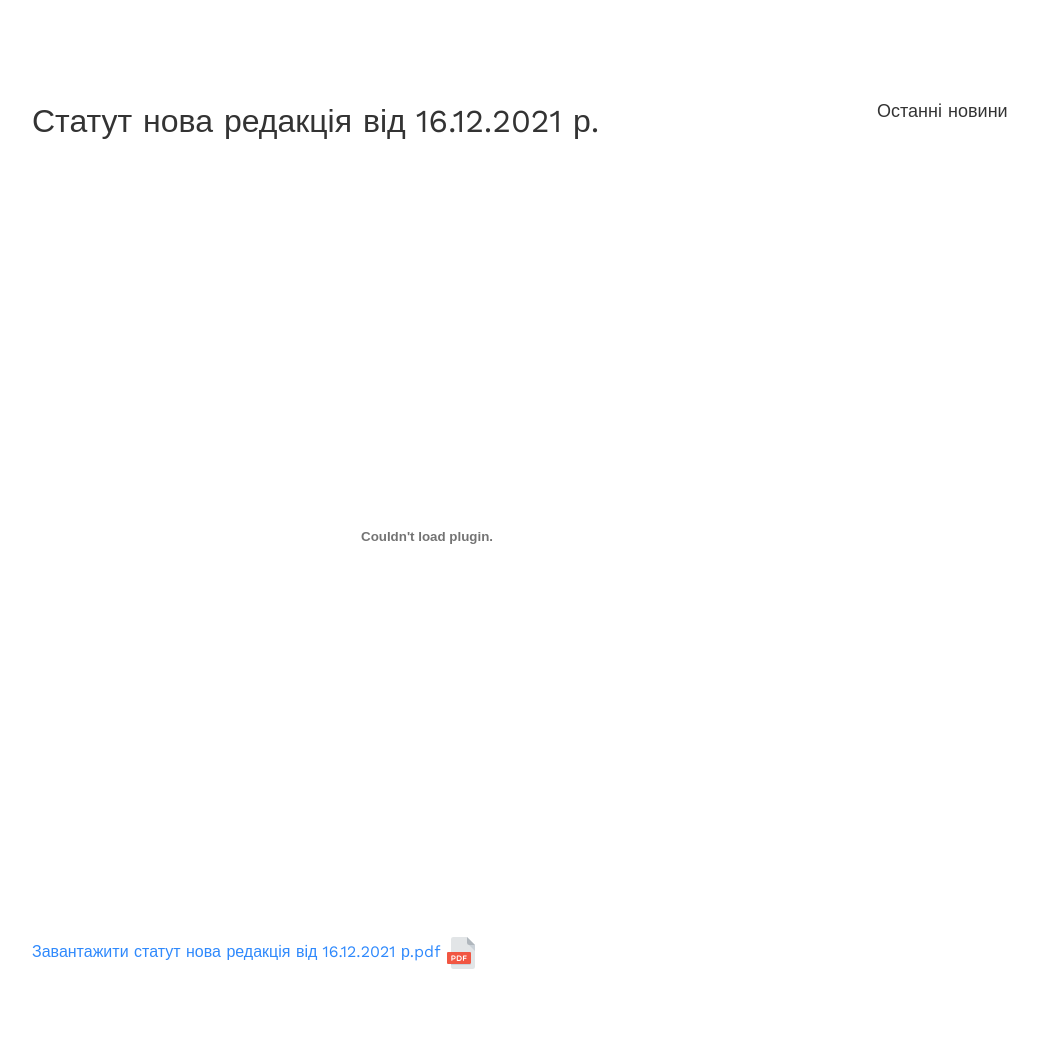
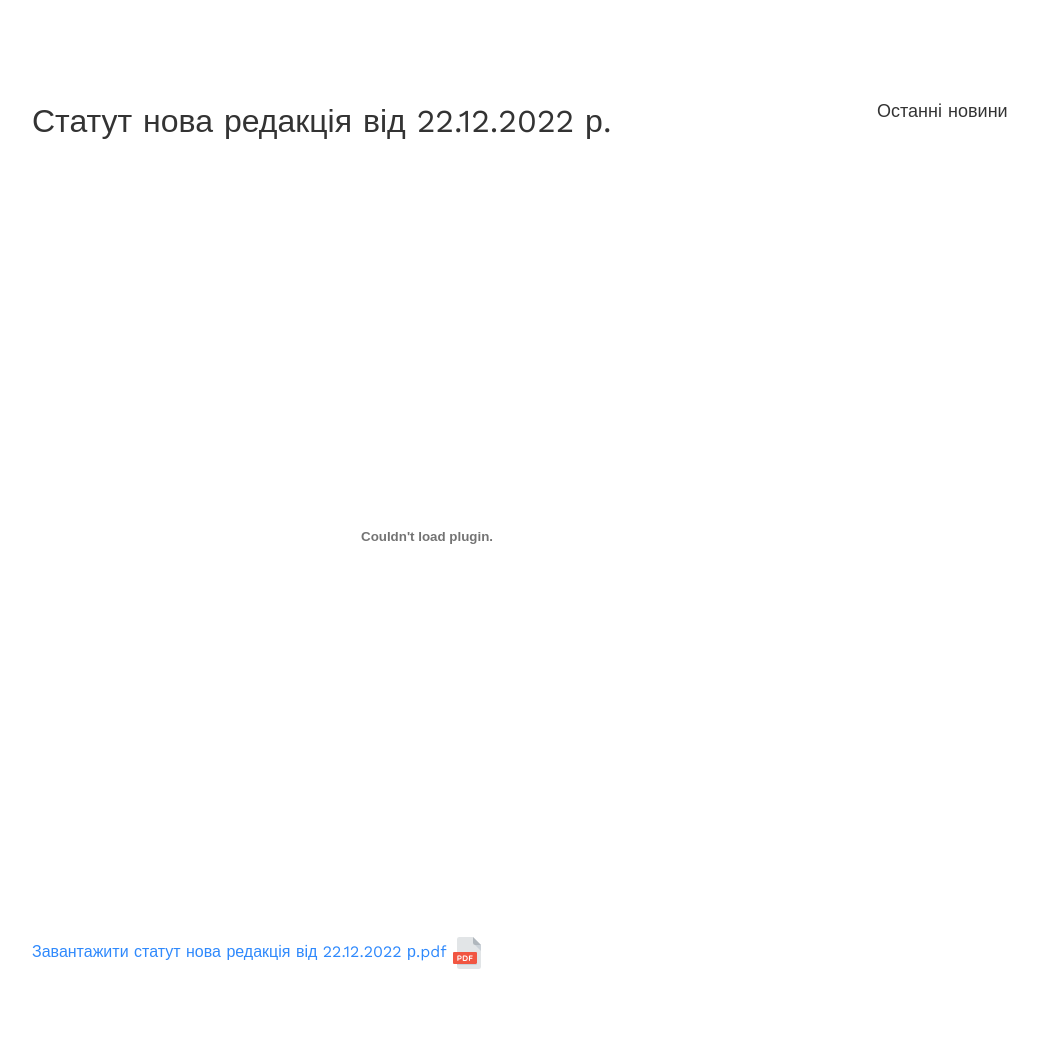
Before and after one commit to nyarvan/rusanivka, a Django app: page /documents/statut/ in a window 1280 px wide. Shown: the part 518-1576 px from the top of the page, without its empty margins (8-1046 px from the left). Run offline with Django 4.2, Linux system fonts and the light colour scheme; parts of the project's set-up code (start-up, migrations or seed data) failed here and were passed over; some libraries are stand-ins or nearby versions.

Commit message:
Change title on page

```diff
--- a/user_app/templates/statut.html
+++ b/user_app/templates/statut.html
@@ -23,7 +23,7 @@
 			<div class="container">
 				<div class="row">
           <div class="col-lg-8 ftco-animate">
-            <h2 class="mb-3">Статут нова редакція від 16.12.2021 р.</h2>
+            <h2 class="mb-3">Статут нова редакція від 22.12.2022 р.</h2>
             <p>
               <embed
               src="{% static 'files/statut.pdf' %}"
@@ -35,7 +35,7 @@
               ></embed>
             </p>
               <p>
-                  <a href="{% static 'files/statut.pdf' %}" target="_blank">Завантажити статут нова редакція від 16.12.2021 р.pdf <img src="{% static 'images/pdf.png' %}"></a>
+                  <a href="{% static 'files/statut.pdf' %}" target="_blank">Завантажити статут нова редакція від 22.12.2022 р.pdf <img src="{% static 'images/pdf.png' %}"></a>
               </p>
           </div> <!-- .col-md-8 -->
 
```
